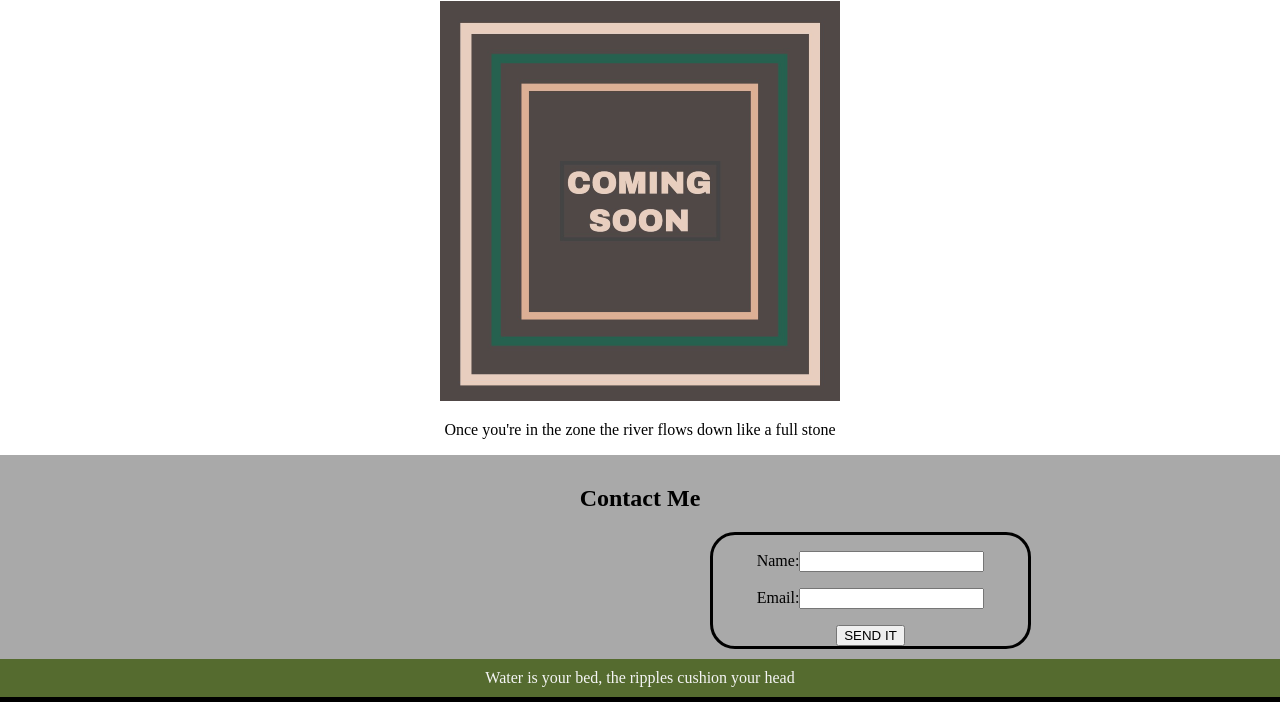
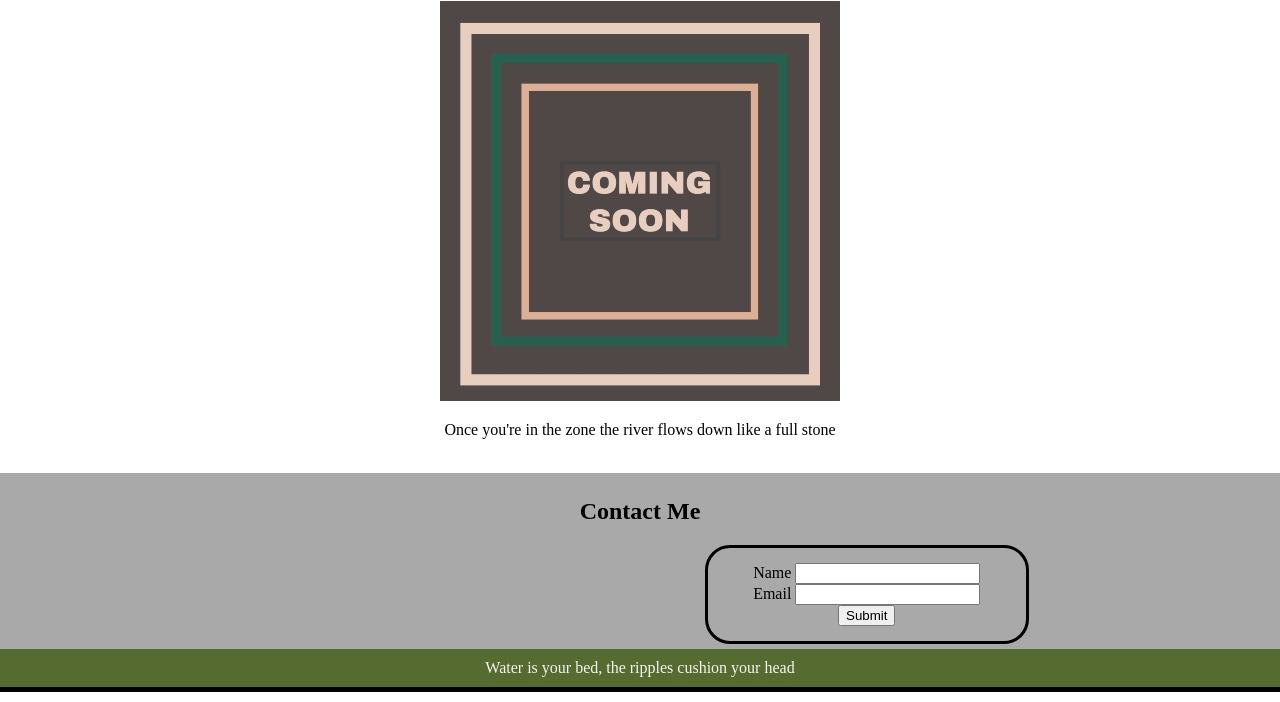
Before and after one commit to alexlofton/Mini-Project-01, a plain HTML site: page index.html in a window 1280 px wide. Shown: the part 122-824 px from the top of the page. Drawn offline with Linux system fonts and the light colour scheme.

Commit message:
Updated contact form box

```diff
--- a/assets/css/styles.css
+++ b/assets/css/styles.css
@@ -32,14 +32,11 @@ h2 {
 }
 
 article {
-    display: block;
-    background-color: darkgray;
-    padding: 10px;
+    position: relative;
+    background-color: rgb(169, 169, 169);
+    padding: 5px;
 }
 
-button {
-    margin-top: 0%;
-}
 
 body {
     text-align: center;
@@ -52,12 +49,15 @@ body {
     color: black;
     position: relative;
     left: 700px;
+    padding-top: 15px;
+    padding-bottom: 15px;
 }
 
 footer{
     display:flex;
     justify-content: center;
     padding: 10px;
+    padding-top: 10px;
     border: 20px;
     border-bottom-width: 5px;
     border-top-width: 0px;
--- a/index.html
+++ b/index.html
@@ -41,14 +41,19 @@
 <body>
     <h1>The River</h1>
     <img src="assets/image-1.png" alt="Coming Soon">
-    <p>Once you're in the zone the river flows down like a full stone</p>
+    <br><p>Once you're in the zone the river flows down like a full stone</p><br>
     <article>
         <h2>Contact Me</h2>
-        <div class="form-border">
-            <p>Name:<input for="name" id="contact-me"></input></p>
-            <p>Email:<input for="email"></input></p>
-            <button>SEND IT</button>
-        </div>
+        <form class="form-border">
+        <form action="process.php" method="POST">
+            <label for="name">Name</label>
+            <input type="text" name="name" id="name" required><br>
+
+            <label for="email">Email</label>
+            <input type="email" name="email" id="email" required><br>
+
+            <input type="submit" value="Submit">
+        </form>
     </article>
     <footer>Water is your bed, the ripples cushion your head</footer>
 </body>
```
